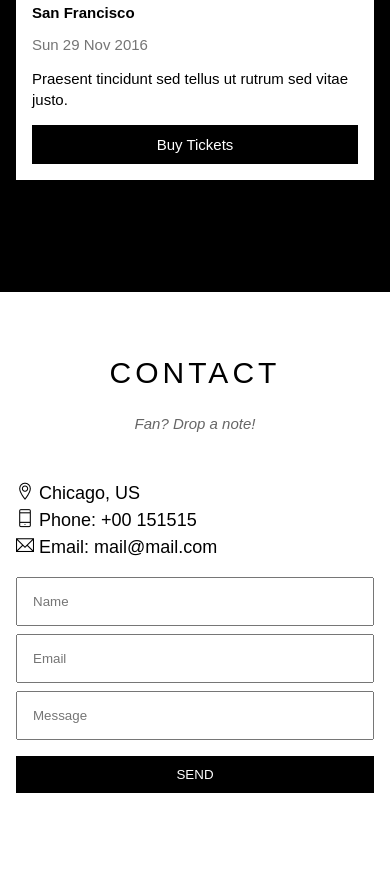
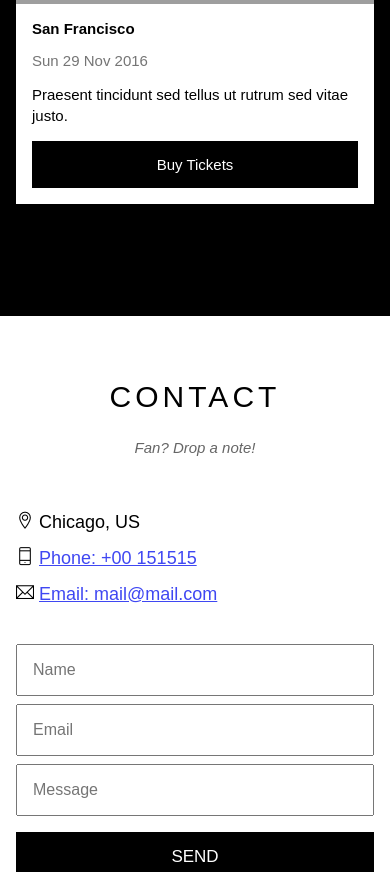
Before and after one commit to duongnhu10/F8_w3band, a plain HTML site: page index.html in a window 390 px wide. Shown: the part 3420-4292 px from the top of the page. Drawn offline with Linux system fonts and the light colour scheme; grey boxes are pictures that could not be loaded.

Commit message:
add Run and fix bug on mobile

```diff
--- a/assets/css/responsive.css
+++ b/assets/css/responsive.css
@@ -1,3 +1,48 @@
+/* PC */
+@media (min-width: 1024px) {
+}
+
+/* Tablet & mobile */
+@media (max-width: 1023px) {
+  .btn {
+    padding: 15px 16px;
+  }
+
+  .contact-submit-btn {
+    font-size: 17px;
+  }
+
+  .contact-form .form-control {
+    padding: 15px;
+    font-size: 16px;
+  }
+
+  .contact-info {
+    line-height: 2;
+  }
+
+  .socials-list {
+    font-size: 48px;
+  }
+
+  #footer .socials-list a {
+    margin: 0 8px;
+  }
+
+  #footer .copyright a {
+    padding: 12px 0;
+    display: inline-block;
+  }
+}
+
+/* Tablet */
+@media (min-width: 740px) and (max-width: 1023px) {
+  .contact-info {
+    line-height: 2;
+  }
+}
+
+/* Mobile */
 @media (max-width: 740px) {
   /* Cho các hình ảnh theo chiều dọc */
   .s-full-width,
@@ -32,7 +77,7 @@
 
   #nav .subnav a {
     color: #fff;
-    padding: 5px 41px;
+    padding: 5px 12px;
   }
 
   #header {
@@ -57,6 +102,6 @@
   }
 
   .contact-form {
-    margin-top: 16px;
+    margin-top: 32px;
   }
 }
--- a/assets/css/style.css
+++ b/assets/css/style.css
@@ -55,6 +55,10 @@
   margin-top: 15px;
   text-align: center;
   border: none;
+  /* Bỏ mặc định */
+  appearance: none;
+  /* Trên chrome */
+  -webkit-appearance: none;
 }
 
 .btn:hover {
@@ -515,6 +519,16 @@ modal-heading-icon {
 
 .contact-info i[class="ti-"] {
   width: 30px;
+  display: inline-block;
+}
+
+.contact-info a {
+  color: #101aef;
+  opacity: 0.8;
+}
+
+.contact-info a:hover {
+  opacity: 1;
 }
 
 .contact-form {
--- a/index.html
+++ b/index.html
@@ -145,8 +145,8 @@
                 <div class="row contact-content">
                     <div class="col col-half s-col-full contact-info">
                         <p><i class="ti-location-pin"></i> Chicago, US</p>
-                        <p><i class="ti-mobile"></i> Phone: +00 151515</p>
-                        <p><i class="ti-email"></i> Email: mail@mail.com</p>
+                        <p><i class="ti-mobile"></i> <a href="tel:Phone: +00 151515">Phone: +00 151515</a></p>
+                        <p><i class="ti-email"></i> <a href="mailto:mail@mail.com">Email: mail@mail.com</a></p>
                     </div>
                     <div class="col col-half s-col-full contact-form">
                         <form action="">
@@ -163,7 +163,8 @@
                                     <input type="text" name="" placeholder="Message" required class="form-control">
                                 </div>
                             </div>
-                            <input class="pull-right btn mt-16 s-full-width" type="submit" value="SEND">
+                            <input class="contact-submit-btn pull-right btn mt-16 s-full-width" type="submit"
+                                value="SEND">
                         </form>
                     </div>
                 </div>
```
